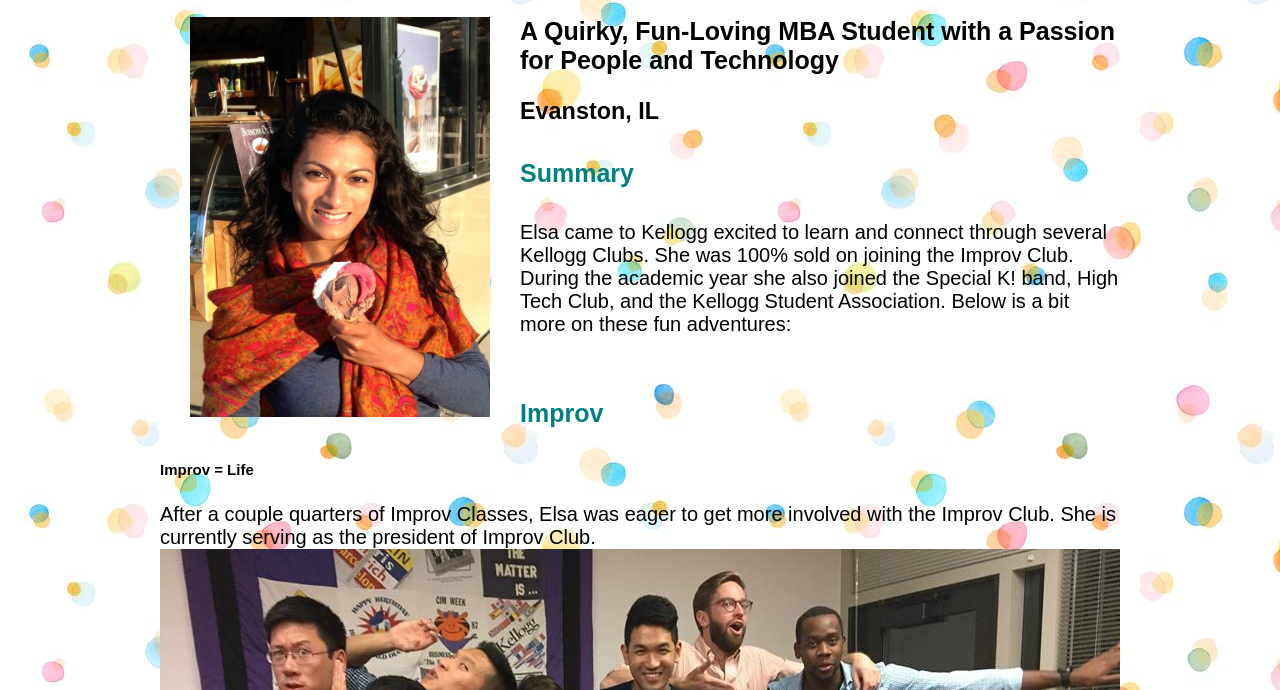
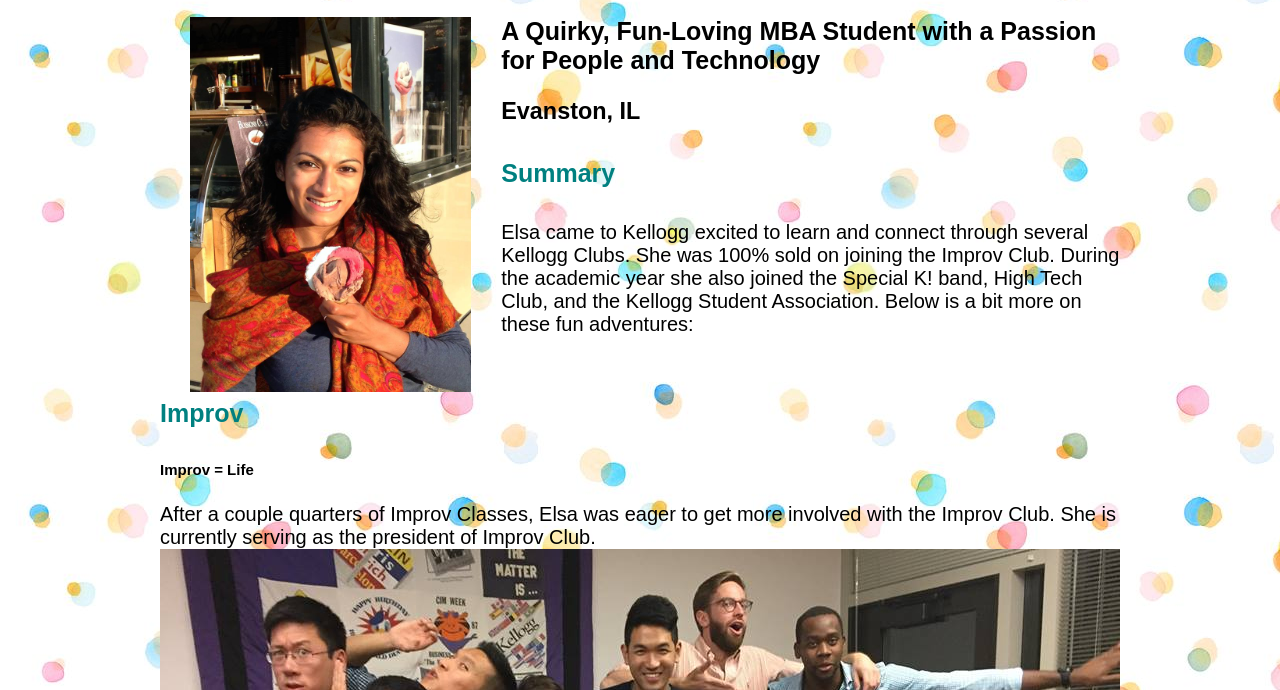
Before and after one commit to eaugustine16/eaugustine16.github.io, a plain HTML site: page index.html in a window 1280 px wide. Shown: the part 110-800 px from the top of the page. Drawn offline with nearby package versions, Linux system fonts and the light colour scheme.

Commit message:
Homework 1 - Minor Update

```diff
--- a/index.html
+++ b/index.html
@@ -10,7 +10,7 @@
   <div id="wrapper">
     <h1>A Highlight of Elsa's Extracurriculars at Kellogg</h1>
     <p>
-      <img src="Elsa.jpg" height="400" align="left" hspace="30">
+      <img src="Elsa.jpg" height="375" align="left" hspace="30">
       <h2>A Quirky, Fun-Loving MBA Student with a Passion for People and Technology</h2>
       <h3>Evanston, IL</h3>
     </p>
```
